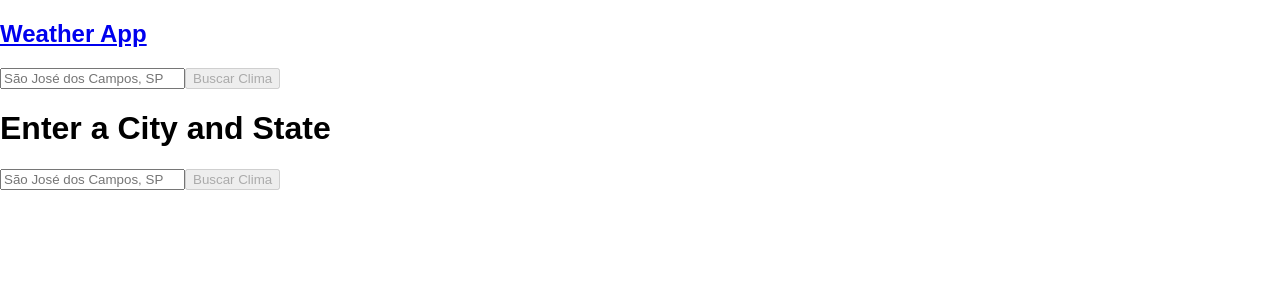
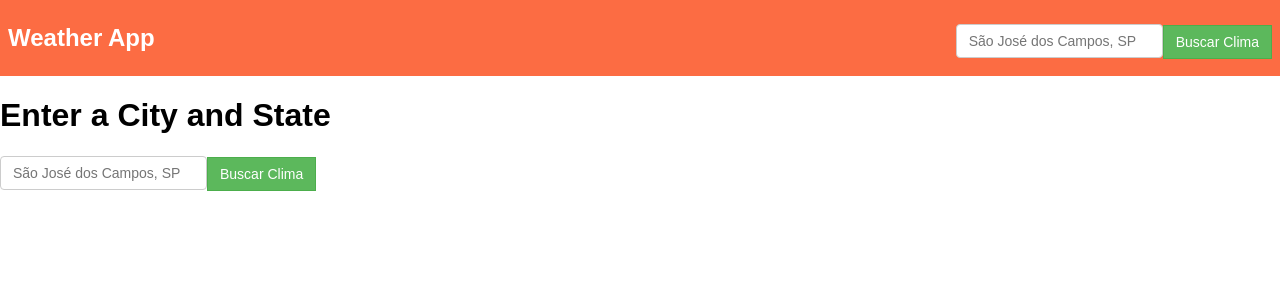
Before and after one commit to matheussilvasantos/weather-app, a React (Create React App) app: page / in a window 1280 px wide. Shown: the top 300 px of the page. Built offline with nearby package versions, Linux system fonts and the light colour scheme; no server answers.

Commit message:
Add some style to header

```diff
--- a/src/App.css
+++ b/src/App.css
@@ -0,0 +1,48 @@
+body {
+  padding: 0;
+  margin: 0;
+}
+.header {
+  background-color: #FC6C43;
+  padding: 1.5rem .5rem;
+}
+.header__subtitle {
+  margin: 0;
+  display: inline-block;
+}
+.header__subtitle a {
+  color: white;
+  text-decoration: none;
+}
+.header__get_weather {
+  float: right;
+}
+.form-control {
+  padding: 6px 12px;
+  font-size: 14px;
+  line-height: 1.42857143;
+  color: #555;
+  background-color: #fff;
+  background-image: none;
+  border: 1px solid #ccc;
+  border-radius: 4px;
+}
+.btn {
+  display: inline-block;
+  padding: 6px 12px;
+  margin-bottom: 0;
+  font-size: 14px;
+  font-weight: 400;
+  line-height: 1.42857143;
+  text-align: center;
+  white-space: nowrap;
+  vertical-align: middle;
+  cursor: pointer;
+  background-image: none;
+  border: 1px solid transparent;
+}
+.btn-success {
+  color: #fff;
+  background-color: #5cb85c;
+  border-color: #4cae4c;
+}
--- a/src/components/GetWeather.js
+++ b/src/components/GetWeather.js
@@ -21,7 +21,7 @@ class GetWeather extends Component {
   }
   render() {
     return (
-      <div>
+      <div className={this.props.classes}>
         <form method="get" action="/forecast">
           <input
             id="location"
@@ -30,9 +30,15 @@ class GetWeather extends Component {
             autoComplete="off"
             name="location"
             value={this.state.location}
+            className="form-control"
             onChange={this.handleChange}
           />
-          <button type="submit" disabled={!this.state.location}>Buscar Clima</button>
+          <button
+            type="submit"
+            className="btn btn-success"
+            disabled={!this.state.location}>
+              Buscar Clima
+          </button>
         </form>
       </div>
     );
--- a/src/components/Header.js
+++ b/src/components/Header.js
@@ -6,9 +6,11 @@ import { Link } from "react-router-dom";
 class Header extends Component {
   render() {
     return (
-      <div>
-        <h2><Link to="/">{this.props.title}</Link></h2>
-        <GetWeather />
+      <div className="header">
+        <h2 className="header__subtitle">
+          <Link to="/">{this.props.title}</Link>
+        </h2>
+        <GetWeather classes="header__get_weather" />
       </div>
     );
   }
```
